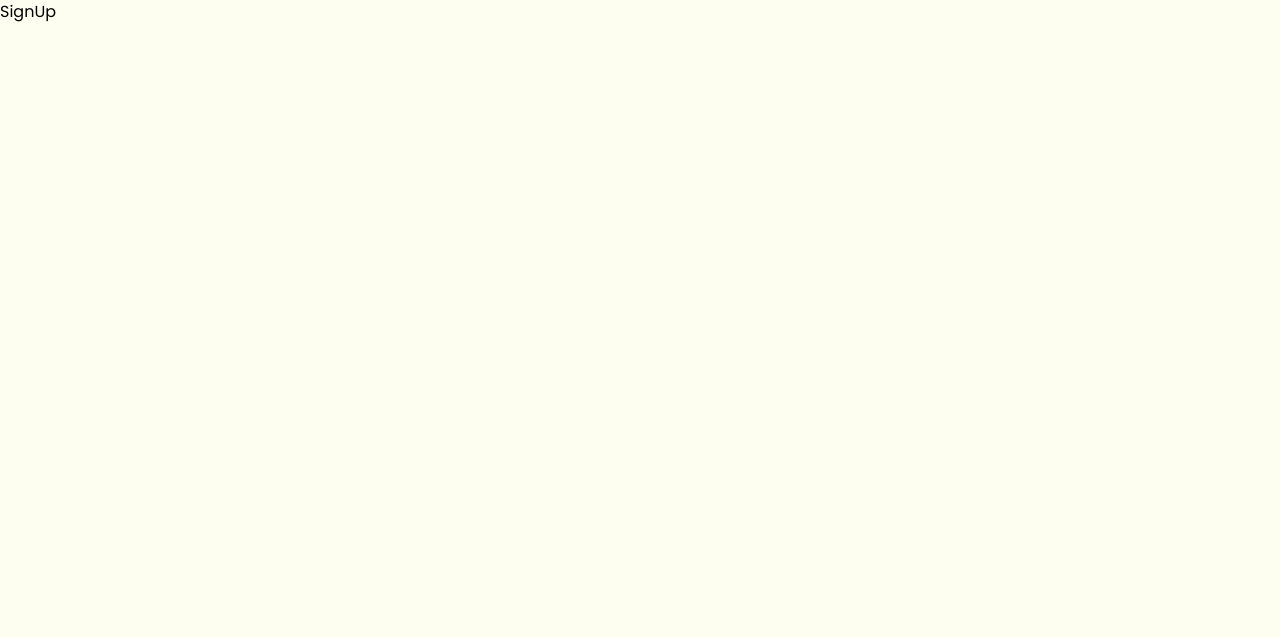
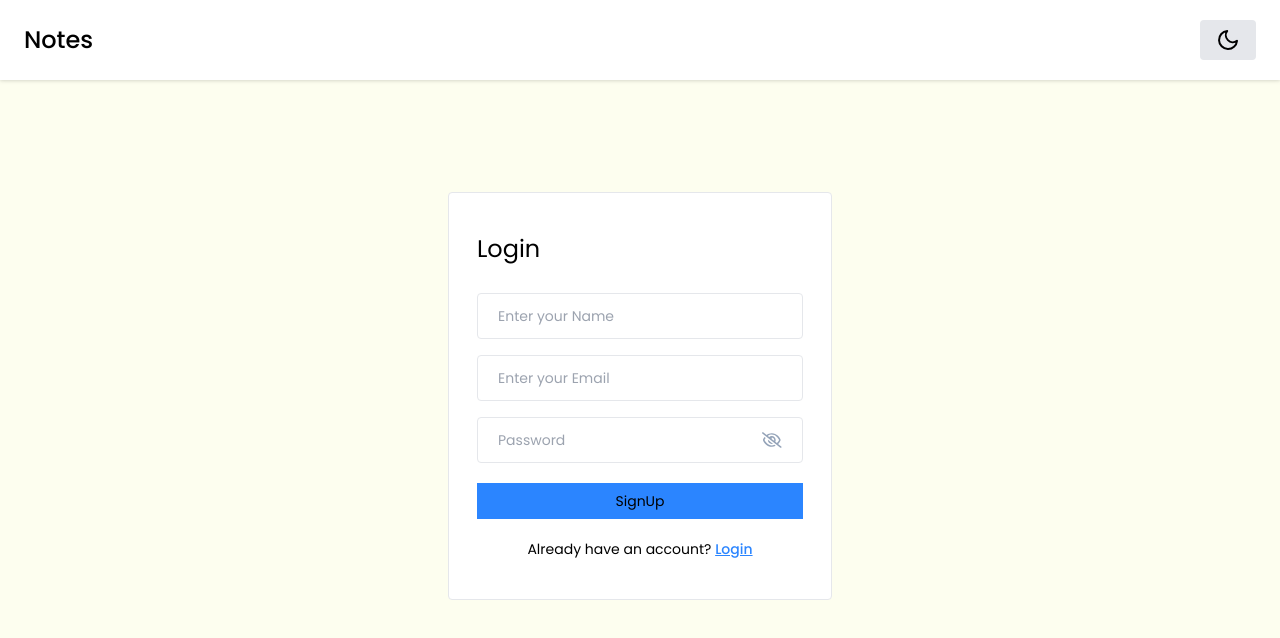
Before and after one commit to Rami-Fayad/Notes-APP, a React (Vite) app in the folder Frontend/: page /signup in a window 1280 px wide. Shown: the top 638 px of the page. Built offline with nearby package versions, Linux system fonts and the light colour scheme.

Commit message:
SignUp UI Page

```diff
--- a/Frontend/src/pages/SignUp/SignUp.jsx
+++ b/Frontend/src/pages/SignUp/SignUp.jsx
@@ -1,11 +1,84 @@
-import React from 'react'
+import React, { useState } from "react";
+import Navbar from "../../components/Navbar/Navbar";
+import InputPassword from "../../components/Inputpassword/InputPassword";
+import { Link } from "react-router-dom";
+import { validateEmail } from "../../utils/validate";
 
 const SignUp = () => {
+  const [name, setname] = useState("");
+  const [email, setemail] = useState("");
+  const [password, setpassword] = useState("");
+  const [error, seterror] = useState(null);
+  const handlesignup = async (e) => {
+    e.preventDefault();
+    if (!name){
+      seterror("Please Enter a name.")
+      return;
+    }
+    if (!validateEmail(email))
+    {
+      seterror("Please Enter a valid email.")
+      return;
+    }
+    if(!password)
+    {
+      seterror("Please Enter a password.")
+      return;
+    }
+    seterror("");
+
+    // SignUp API Call
+  }
   return (
-    <div>
-      SignUp
-    </div>
-  )
-}
+    <>
+      <Navbar />
 
-export default SignUp
+      <div className="flex items-center justify-center mt-28">
+        <div className="w-96 border rounded bg-white py-10 px-7">
+          <form onSubmit={handlesignup}>
+            <h4 className="text-2xl mb-7">Login</h4>
+            <input
+              type="text"
+              placeholder="Enter your Name"
+              className="input-box"
+              value={name}
+              onChange={(e) => {
+                setname(e.target.value);
+              }}
+            />
+            <input
+              type="text"
+              placeholder="Enter your Email"
+              className="input-box"
+              value={email}
+              onChange={(e) => {
+                setemail(e.target.value);
+              }}
+            />
+            <InputPassword
+              value={password}
+              onChange={(e) => {
+                setpassword(e.target.value);
+              }}
+            />
+            {error && <p className="text-red-500 text-sm pb-1"> {error}</p>}
+            <button type="submit" className="btn-primary">
+              SignUp
+            </button>
+             <p className="text-sm text-center mt-4">
+              Already have an account? {""}
+              <Link
+                to={"/login"}
+                className="font-medium text-primary underline"
+              >
+                Login
+              </Link>
+              </p>
+          </form>
+        </div>
+      </div>
+    </>
+  );
+};
+
+export default SignUp;
```
